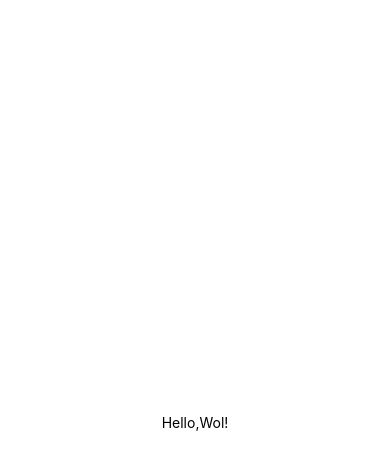
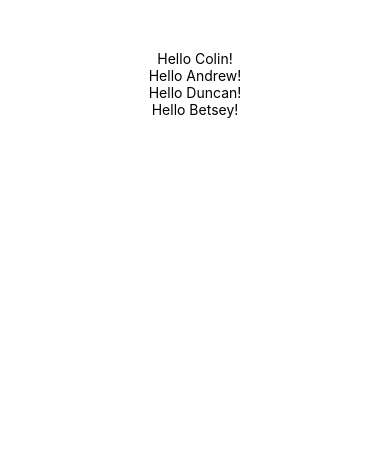
Before and after one commit to comacrae/GrattyLite, a React Native app: screen / in a window 390 px wide. Shown: the top 466 px of the page. Built offline with nearby package versions, Linux system fonts and the light colour scheme.

Commit message:
followed react native tutorial

```diff
--- a/App.js
+++ b/App.js
@@ -1,16 +1,29 @@
 import React from 'react';
-import {Text, View} from 'react-native';
+import {StyleSheet, Text, View} from 'react-native';
 
-const HelloWorldApp = () => {
+const styles = StyleSheet.create({
+        center: {
+            alignItems: 'center',
+        },
+});
+
+const Greeting = props => {
     return (
-    <View
-        style={{
-            flex: 1,
-            justifyContent: 'center',
-            alignItems: 'center',
-        }} >
-        <Text>Hello,Wol!</Text>
+    <View style={styles.center}>
+    <Text>Hello {props.name}!</Text>
+    </View>
+    );
+};
+
+const LotsOfGreetings = () => {
+    return (
+        <View style={[styles.center, {top:50}]}>
+        <Greeting name='Colin'/>
+        <Greeting name='Andrew'/>
+        <Greeting name='Duncan'/>
+        <Greeting name='Betsey'/>
         </View>
     );
 };
-export default HelloWorldApp;
+
+export default LotsOfGreetings;
```
Also changed, not shown: 1 other file (tests, documents, lock files or other folders).
